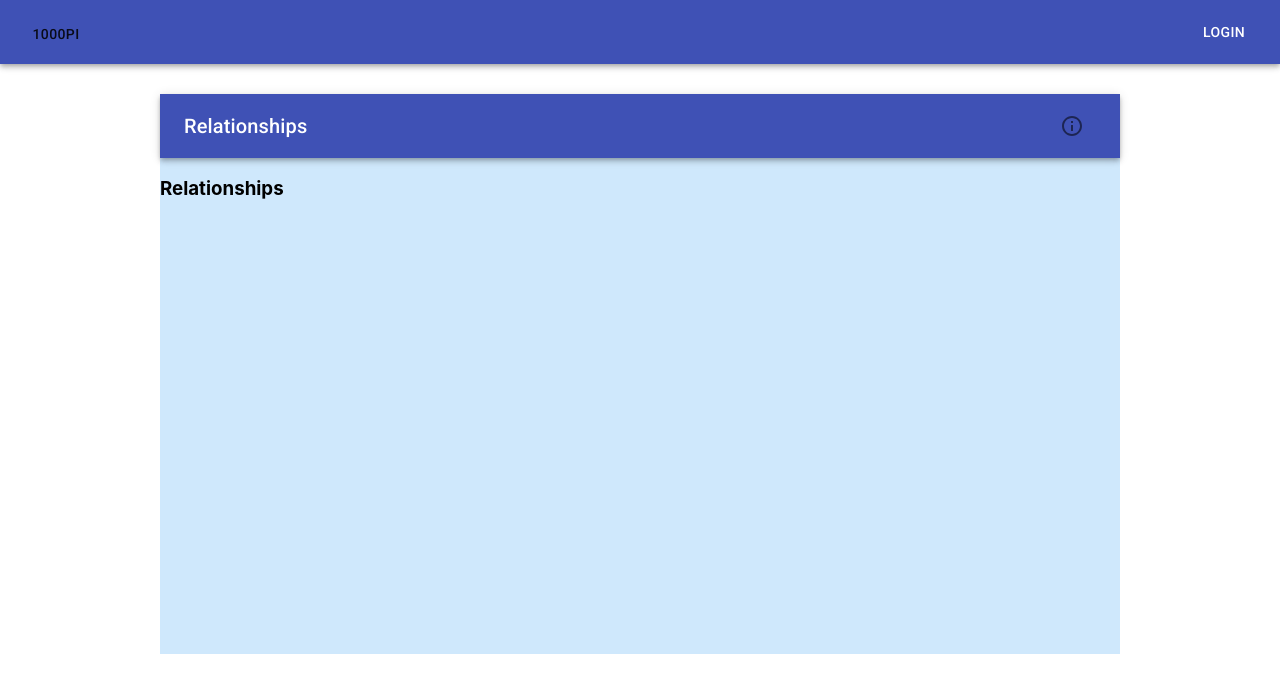
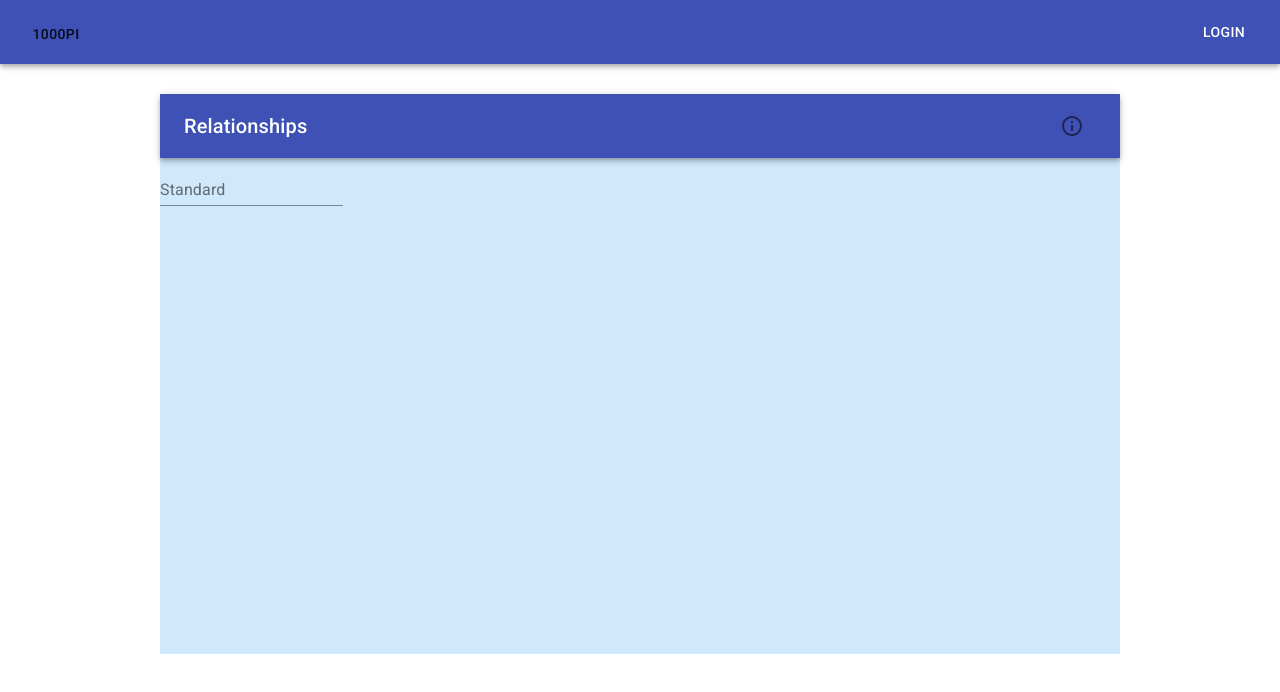
Before and after one commit to Areskyb/1000PI, a React (Create React App) app: page /Relationships in a window 1280 px wide. Shown: the top 692 px of the page. Built offline with nearby package versions, Linux system fonts and the light colour scheme; no server answers.

Commit message:
add text input

```diff
--- a/src/components/Relationships.js
+++ b/src/components/Relationships.js
@@ -1,4 +1,5 @@
 import React, { useEffect } from 'react';
+import TextField from '@material-ui/core/TextField'
 
 function Relationships({setGameTitle}){
 
@@ -8,8 +9,19 @@
 
         };
     }, [])
+
+
+
+    const submit = event => {
+        console.log("submited");
+        event.preventDefault();
+    }
+
     return(
-        <h3>Relationships</h3>
+        <form    onSubmit={submit}>
+      <TextField id="standard-basic" label="Standard" />
+
+    </form>
     )
 }
 
```
